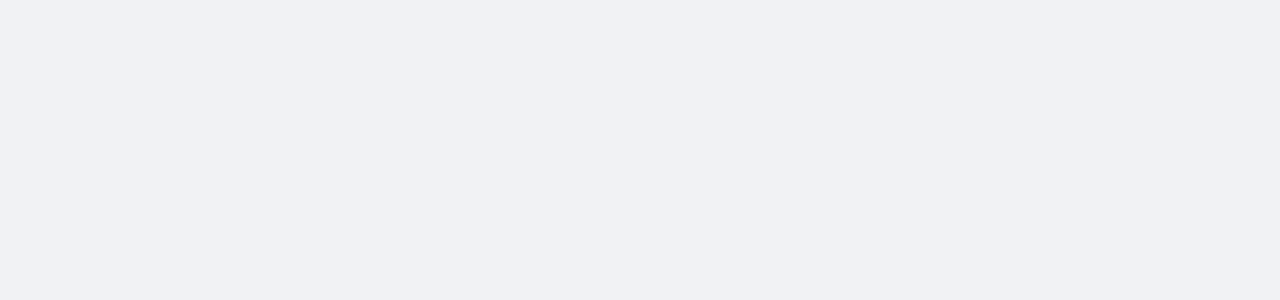
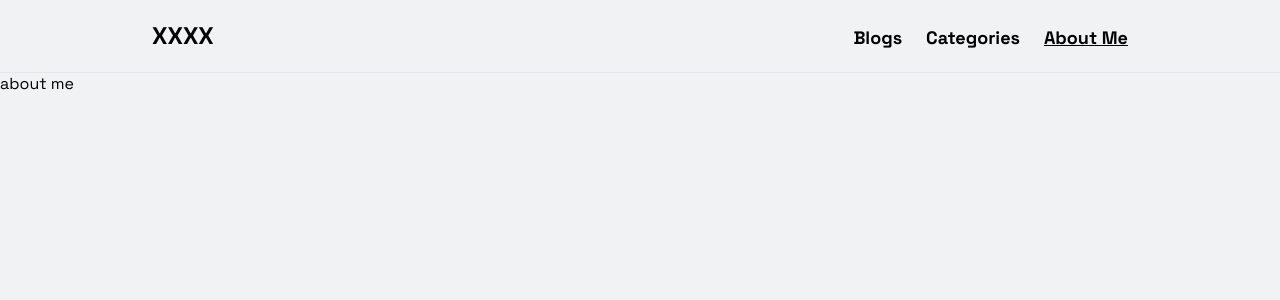
Before and after one commit to huangbh1024/blog-app-v2, a Nuxt app: page /about in a window 1280 px wide. Before the commit this address had no page. Shown: the top 300 px of the page. Built offline with nearby package versions, Linux system fonts and the light colour scheme.

Commit message:
feat(layout): :sparkles: header样式编写 & 添加部分路由

```diff
--- /dev/null
+++ b/components/layout/header.vue
@@ -0,0 +1,33 @@
+<script lang="ts" setup>
+const route = useRoute()
+const path = computed(() => route.path)
+
+const routes = [
+  { path: '/blogs', name: 'Blogs' },
+  { path: '/categories', name: 'Categories' },
+  { path: '/about', name: 'About Me' },
+]
+</script>
+
+<template>
+  <div class="py-5 border-b dark:border-gray-800 font-semibold">
+    <div
+      class="flex px-6 container max-w-5xl justify-between mx-auto items-baseline"
+    >
+      <ul class="flex items-baseline space-x-5">
+        <li class="text-base sm:text-2xl font-bold">
+          <NuxtLink to="/" :class="{ underline: path === '/' }">
+            XXXX
+          </NuxtLink>
+        </li>
+      </ul>
+      <ul class="flex items-center space-x-3 sm:space-x-6 text-sm sm:text-lg">
+        <li v-for="item in routes" :key="item.path">
+          <NuxtLink :to="item.path" :class="{ underline: path === item.path }">
+            {{ item.name }}
+          </NuxtLink>
+        </li>
+      </ul>
+    </div>
+  </div>
+</template>
--- a/layouts/default.vue
+++ b/layouts/default.vue
@@ -1,6 +1,8 @@
 <template>
   <div class="gd-container font-spacegrotesk">
-    <header class="fixed w-full bg-[#F1F2F4] dark:bg-slate-950 z-10" />
+    <header class="fixed w-full bg-[#F1F2F4] dark:bg-slate-950 z-10">
+      <LayoutHeader />
+    </header>
     <main>
       <div class="p-9" />
       <slot />
--- /dev/null
+++ b/pages/about.vue
@@ -0,0 +1,3 @@
+<template>
+  <div>about me</div>
+</template>
--- /dev/null
+++ b/pages/blogs.vue
@@ -0,0 +1,3 @@
+<template>
+  <div>blogs</div>
+</template>
--- /dev/null
+++ b/pages/categories.vue
@@ -0,0 +1,3 @@
+<template>
+  <div>categories</div>
+</template>
```
